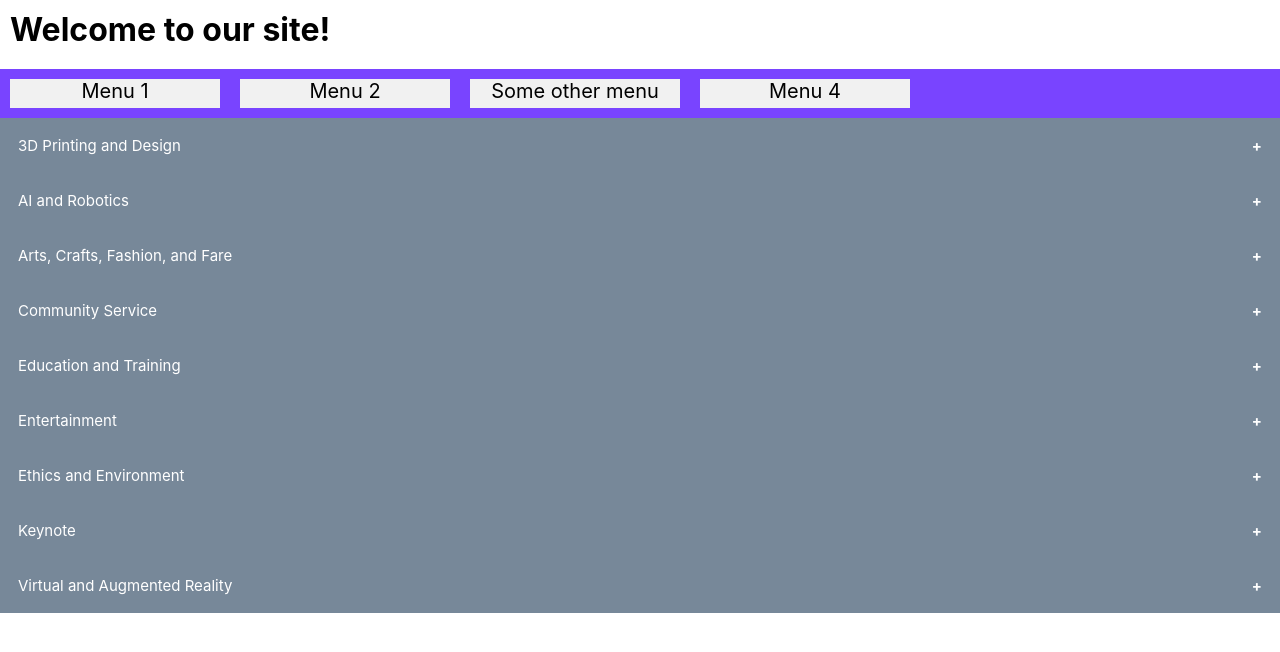
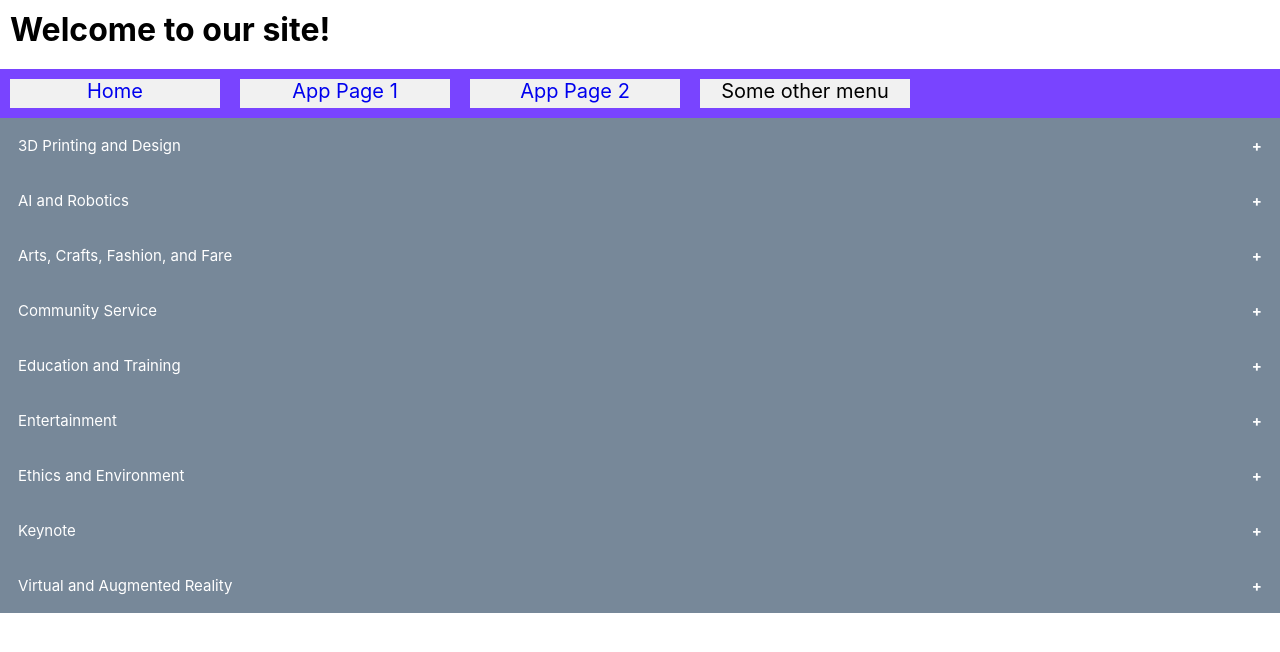
Before and after one commit to linsanecoder/LinsaneReaction, a React (Create React App) app in the folder FEexperiment/readerapp/: page /page2 in a window 1280 px wide. Shown: the top 652 px of the page. Built offline with nearby package versions, Linux system fonts and the light colour scheme.

Commit message:
Added links to nav for page navigation

```diff
--- a/FEexperiment/readerapp/src/components/Nav.css
+++ b/FEexperiment/readerapp/src/components/Nav.css
@@ -11,6 +11,16 @@
 	flex-wrap: wrap;
 }
 
+.flex-container > a {
+	background-color: #f1f1f1;
+	margin: 10px;
+	width: 200px;
+	padding: 0px 5px 5px 5px;
+	text-align: center;
+	font-size: 20px;
+	text-decoration: none;
+}
+
 .flex-container > div {
 	background-color: #f1f1f1;
 	margin: 10px;
@@ -18,4 +28,5 @@
 	padding: 0px 5px 5px 5px;
 	text-align: center;
 	font-size: 20px;
+	text-decoration: none;
 }
--- a/FEexperiment/readerapp/src/pages/Layout.tsx
+++ b/FEexperiment/readerapp/src/pages/Layout.tsx
@@ -1,4 +1,5 @@
 import React from 'react';
+import { Link } from "react-router-dom"
 
 import Nav from '../components/Nav';
 
@@ -6,10 +7,10 @@ function Layout() {
   return (
     <div>
       <Nav title="Welcome to our site!">
-        <div>Menu 1</div>
-        <div>Menu 2</div>
+        <Link to="/">Home</Link>
+        <Link to="/Page1">App Page 1</Link>
+        <Link to="/Page2">App Page 2</Link>
         <div>Some other menu</div>
-        <div>Menu 4</div>
       </Nav>
     </div>
   );
```
